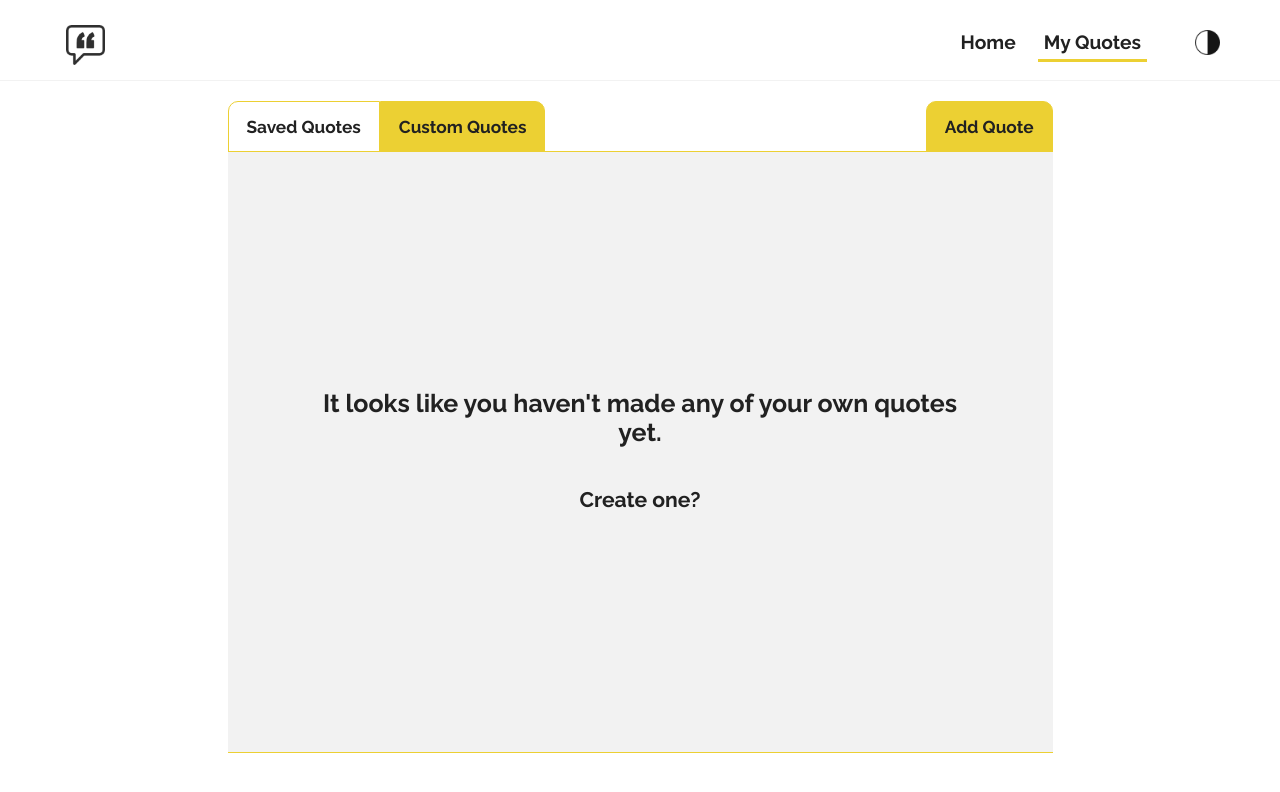
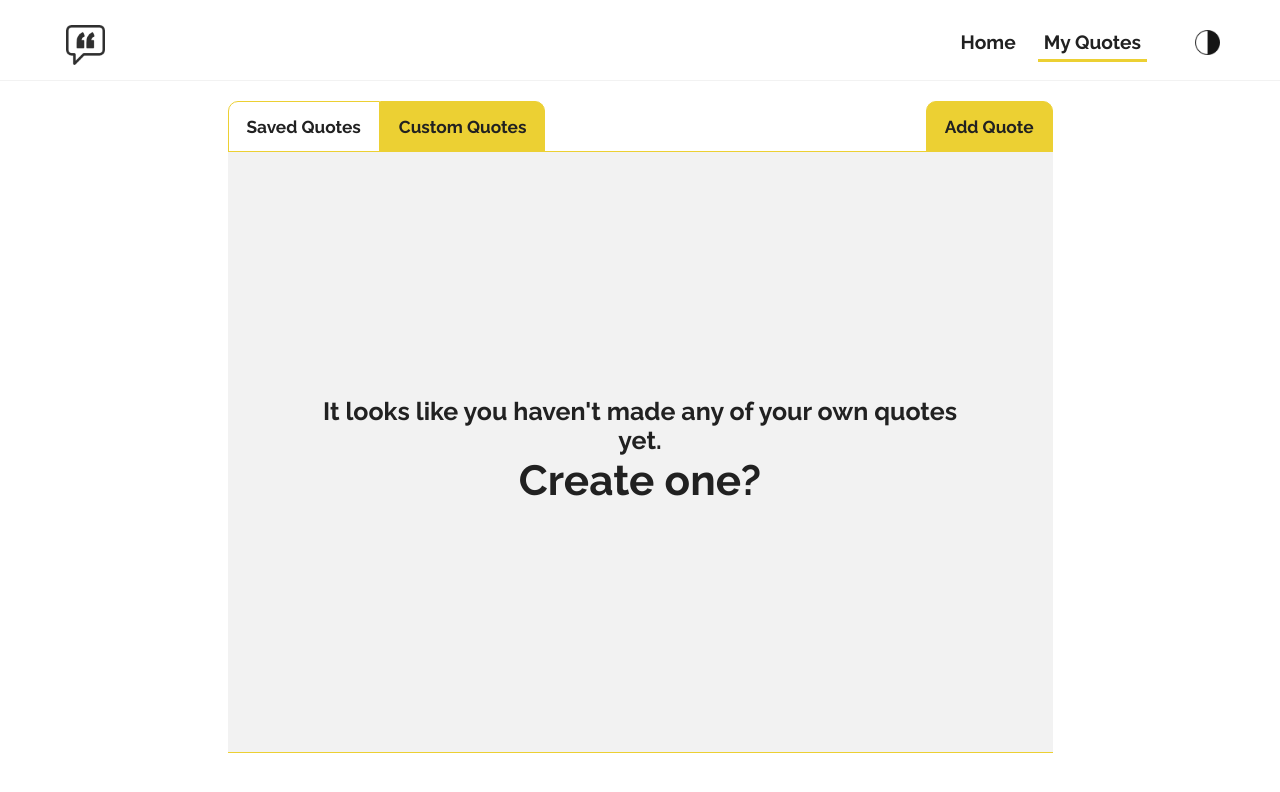
Before and after one commit to JHannah30/Quote-Generator, a React (Create React App) app in the folder quote-generator/: page /my-quotes in a window 1280 px wide. Both pictures are taken after a click on the button "Custom Quotes". Shown: the top 792 px of the page. Built offline with nearby package versions, Linux system fonts and the light colour scheme.

Commit message:
Added styling

```diff
--- a/quote-generator/src/components/CustomQuotesTab.css
+++ b/quote-generator/src/components/CustomQuotesTab.css
@@ -14,9 +14,6 @@
 }
 
 .create-quote-link {
-  margin-top: 40px;
-  font-size: 1.1rem;
-  text-align: center;
   cursor: pointer;
   border-bottom: solid 3px transparent;
 }
@@ -33,3 +30,7 @@
   justify-content: center;
   padding: 20px;
 }
+
+.custom-quotes-container-dark .create-quote-link {
+  color: white;
+}
```
